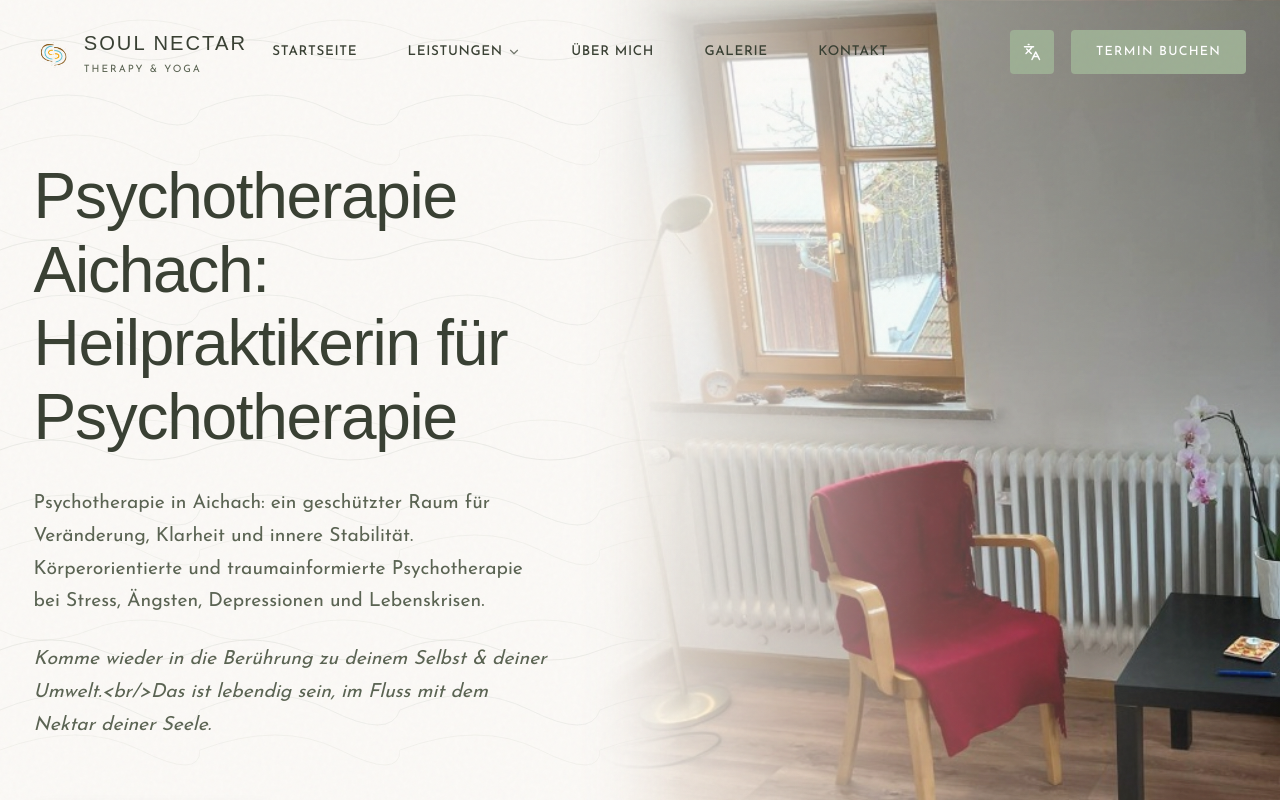
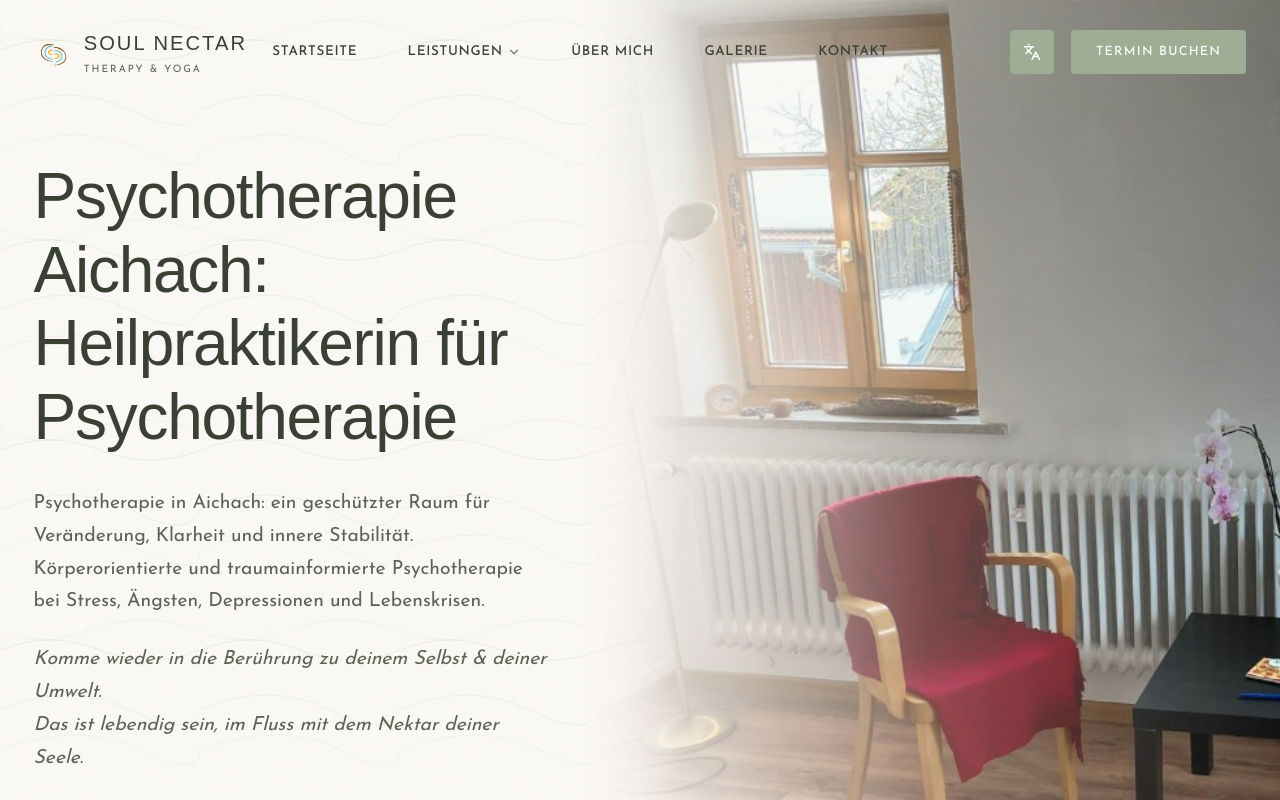
Before and after one commit to atharxv/Soul-Nectar, a Next.js app: page /psychotherapie-aichach in a window 1280 px wide. Shown: the top 800 px of the page. Built offline with nearby package versions, Linux system fonts and the light colour scheme; a web font is replaced by a local one.

Commit message:
Fix visible <br/> text rendering bug on psychotherapie page via Approach A

```diff
--- a/src/app/psychotherapie-aichach/PsychotherapieContent.js
+++ b/src/app/psychotherapie-aichach/PsychotherapieContent.js
@@ -73,7 +73,9 @@ export default function PsychotherapieContent() {
                   fontStyle: "italic"
                 }}
               >
-                {t('psychotherapieAichach.hero.desc2')}
+                {t('psychotherapieAichach.hero.desc2_line1')}
+                <br />
+                {t('psychotherapieAichach.hero.desc2_line2')}
               </p>
             </FadeIn>
 
--- a/src/locales/de.js
+++ b/src/locales/de.js
@@ -149,7 +149,8 @@ export const de = {
     hero: {
       title: "Psychotherapie Aichach:<br/>Heilpraktikerin für Psychotherapie",
       desc1: "Psychotherapie in Aichach: ein geschützter Raum für Veränderung, Klarheit und innere Stabilität. Körperorientierte und traumainformierte Psychotherapie bei Stress, Ängsten, Depressionen und Lebenskrisen.",
-      desc2: "Komme wieder in die Berührung zu deinem Selbst & deiner Umwelt.<br/>Das ist lebendig sein, im Fluss mit dem Nektar deiner Seele.",
+      desc2_line1: "Komme wieder in die Berührung zu deinem Selbst & deiner Umwelt.",
+      desc2_line2: "Das ist lebendig sein, im Fluss mit dem Nektar deiner Seele.",
       welcome: "Herzlich willkommen in meiner Privatpraxis für Psychotherapie in Aichach.",
       holistic: "Als Heilpraktikerin für Psychotherapie arbeite ich ganzheitlich und humanistisch. Dabei beziehe ich den Körper, das Nervensystem, Gefühle sowie innere Glaubenssätze mit ein. Gemeinsam erkunden wir Ihre individuellen Stärken und Ressourcen und entwickeln neue Perspektiven für Ihren Lebensweg.",
       empathetic: "Wenn du eine einfühlsame Psychotherapeutin in Aichach suchst, findest du in meiner Praxis einen geschützten Rahmen für nachhaltige Veränderung.",
--- a/src/locales/en.js
+++ b/src/locales/en.js
@@ -149,7 +149,8 @@ export const en = {
     hero: {
       title: "Psychotherapy Aichach:<br/>Naturopath for Psychotherapy",
       desc1: "Psychotherapy in Aichach: a safe space for change, clarity, and inner stability. Body-oriented and trauma-informed psychotherapy for stress, anxiety, depression, and life crises.",
-      desc2: "Come back into contact with your self & your environment.<br/>That is being alive, in flow with the nectar of your soul.",
+      desc2_line1: "Come back into contact with your self & your environment.",
+      desc2_line2: "That is being alive, in flow with the nectar of your soul.",
       welcome: "Welcome to my private practice for psychotherapy in Aichach.",
       holistic: "As a naturopath for psychotherapy, I work holistically and humanistically. I integrate the body, the nervous system, emotions, and inner beliefs. Together we explore your individual strengths and resources and develop new perspectives for your life path.",
       empathetic: "If you are looking for an empathetic psychotherapist in Aichach, you will find a safe framework for sustainable change in my practice.",
```
